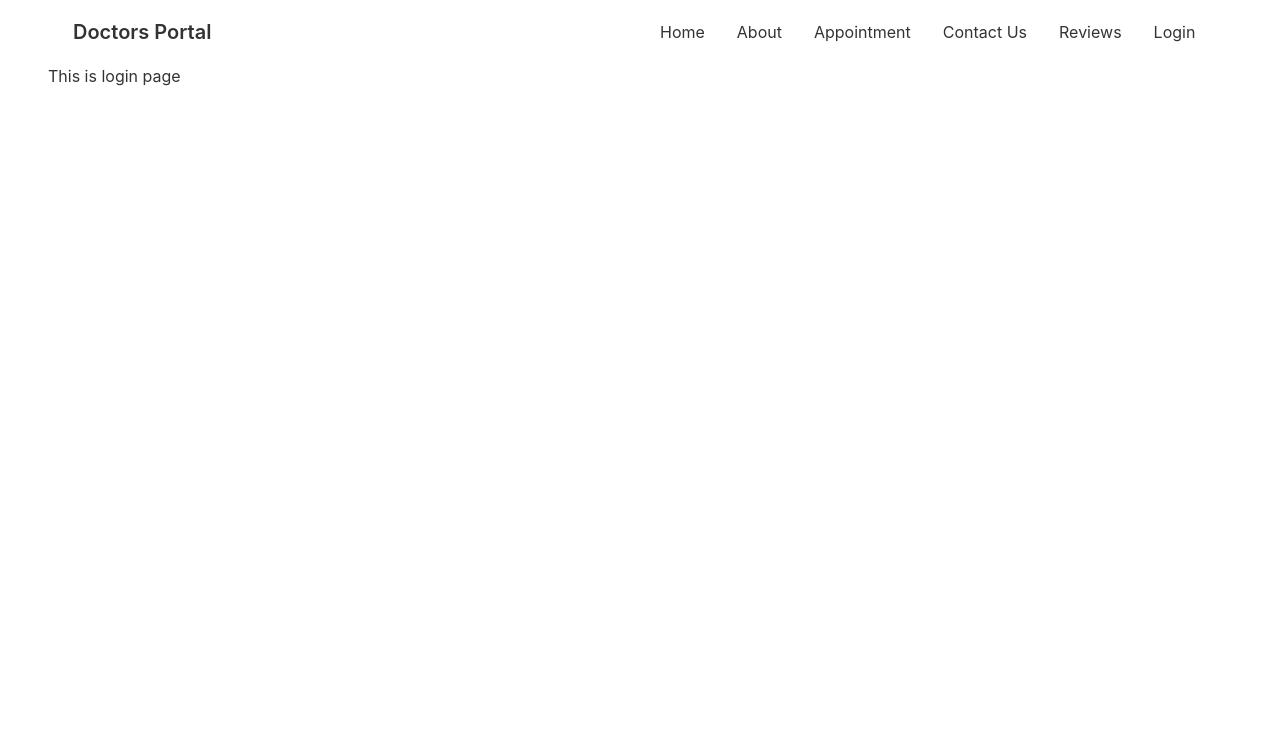
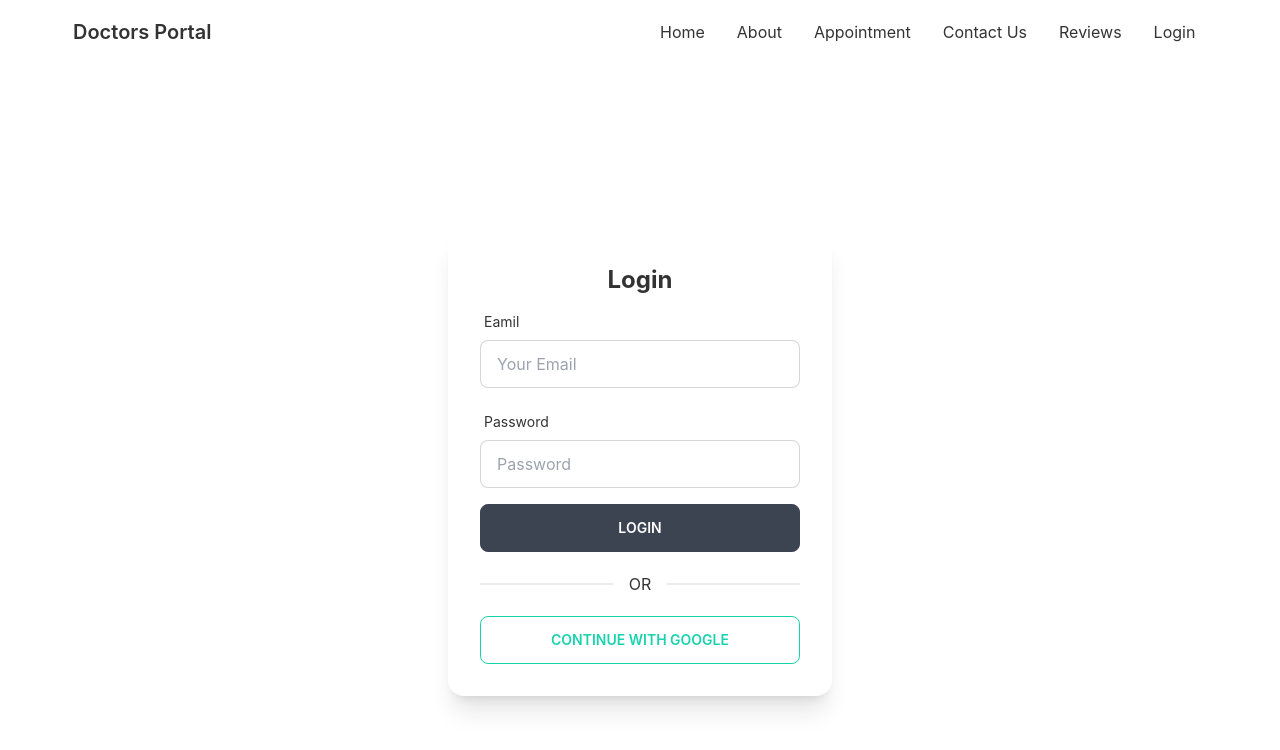
Before and after one commit to nasirmondol/doctors-portal-client, a React (Create React App) app: page /login in a window 1280 px wide. Shown: the top 750 px of the page. Built offline with nearby package versions, Linux system fonts and the light colour scheme; no server answers.

Commit message:
Login page setup

```diff
--- a/package.json
+++ b/package.json
@@ -8,9 +8,12 @@
     "@testing-library/user-event": "^13.5.0",
     "daisyui": "^2.46.0",
     "date-fns": "^2.29.3",
+    "firebase": "^9.15.0",
     "react": "^18.2.0",
     "react-day-picker": "^8.4.1",
     "react-dom": "^18.2.0",
+    "react-firebase-hooks": "^5.1.1",
+    "react-hook-form": "^7.41.5",
     "react-router-dom": "^6.6.1",
     "react-scripts": "5.0.1",
     "web-vitals": "^2.1.4"
--- a/src/Pages/Appointment/AppointmentBanner.js
+++ b/src/Pages/Appointment/AppointmentBanner.js
@@ -7,9 +7,9 @@ import { format } from 'date-fns';
 
 const AppointmentBanner = ({date, setDate}) => {
     return (
-        <div class="hero min-h-screen">
-            <div class="hero-content flex-col lg:flex-row-reverse">
-                <img src={doctorChair} class="max-w-sm rounded-lg shadow-2xl" alt='Doctor chair' />
+        <div className="hero min-h-screen">
+            <div className="hero-content flex-col lg:flex-row-reverse">
+                <img src={doctorChair} className="max-w-sm rounded-lg shadow-2xl" alt='Doctor chair' />
                 <div>
                     <DayPicker
                     mode="single"
--- /dev/null
+++ b/src/Pages/Appointment/BookingModal.js
@@ -0,0 +1,43 @@
+import { format } from 'date-fns';
+import React from 'react';
+
+const BookingModal = ({ treatment, date, setTreatment }) => {
+    const { _id, name, slots } = treatment;
+
+    const handleBooking = event =>{
+        event.preventDefault();
+        const slot = event.target.slot.value;
+        console.log(slot, name, _id);
+        setTreatment(null)
+    }
+
+
+    return (
+        <div>
+            <input type="checkbox" id="booking-modal" className="modal-toggle" />
+            <div className="modal modal-bottom sm:modal-middle">
+                <div className="modal-box">
+                    <label for="booking-modal" className="btn btn-sm btn-circle absolute right-2 top-2">✕</label>
+                    <h3 className="font-bold text-lg text-secondary py-4 text-center">Booking for: {treatment.name}</h3>
+
+                    <form onSubmit={handleBooking} className='grid grid-cols-1 gap-3 justify-items-center'>
+                        <input type="text" placeholder="Type here" className="input p-2 input-bordered input-info w-full max-w-xs" disabled value={format(date, 'PP')} />
+                        <select name='slot' className="select select-bordered w-full max-w-xs">
+                            {
+                                slots.map(slot => <option value={slot}>{slot}</option>)
+                            }
+
+                        </select>
+                        <input type="name" name='name' placeholder="Your name" className="input input-bordered input-info w-full max-w-xs" />
+                        <input type="email" name='email' placeholder="Your email" className="input input-bordered input-info w-full max-w-xs" />
+                        <input type="number" name='number'  placeholder="Phone number" className="input input-bordered input-info w-full max-w-xs" />
+                        <input type="submit" value="Submit" className="input input-bordered input-info w-full max-w-xs" />
+                    </form>
+
+                </div>
+            </div>
+        </div>
+    );
+};
+
+export default BookingModal;
--- a/src/Pages/Home/Info.js
+++ b/src/Pages/Home/Info.js
@@ -7,9 +7,9 @@ import phone from '../../assets/icons/phone.svg'
 const Info = () => {
     return (
         <div className='grid grid-cols-1 lg:grid-cols-3 gap-5 px-12'>
-            <InfoCard title="Opening Hours" bgClass="bg-gradient-to-r from-secondary to-primary" img={clock}></InfoCard>
-            <InfoCard title="Visit our location" bgClass=" bg-gradient-to-r from-secondary to-primary" img={marker}></InfoCard>
-            <InfoCard title="Contact us" bgClass="bg-gradient-to-r from-secondary to-primary" img={phone}></InfoCard>
+            <InfoCard title="Opening Hours" bgclassName="bg-gradient-to-r from-secondary to-primary" img={clock}></InfoCard>
+            <InfoCard title="Visit our location" bgclassName=" bg-gradient-to-r from-secondary to-primary" img={marker}></InfoCard>
+            <InfoCard title="Contact us" bgclassName="bg-gradient-to-r from-secondary to-primary" img={phone}></InfoCard>
         </div>
     );
 };
--- a/src/Pages/Login/Login.js
+++ b/src/Pages/Login/Login.js
@@ -1,9 +1,104 @@
 import React from 'react';
+import { useSignInWithEmailAndPassword, useSignInWithGoogle } from 'react-firebase-hooks/auth';
+import auth from '../../firebase.init';
+import { useForm } from "react-hook-form";
+import Loading from '../Shared/Loading';
+
+
 
 const Login = () => {
+    const [signInWithGoogle, gUser, gLoading, gError] = useSignInWithGoogle(auth);
+    const { register, formState: { errors }, handleSubmit } = useForm();
+
+    const [
+        signInWithEmailAndPassword,
+        user,
+        loading,
+        error,
+      ] = useSignInWithEmailAndPassword(auth);
+
+    if (gUser || user) {
+        console.log(user, gUser)
+    }
+    let signInError;
+
+    if(error || gError){
+        signInError = <p className='text-red-500'><small>{error?.message || gError?.message}</small></p>
+    }
+
+    if(loading || gLoading){
+        return <Loading/>
+    }
+
+    const onSubmit = (data) => {
+        signInWithEmailAndPassword(data.email, data.password)
+        console.log(data)
+    };
+
     return (
-        <div>
-            <h2>This is login page</h2>
+        <div className='flex h-screen justify-center items-center'>
+            <div className="card w-96 bg-white shadow-xl">
+                <div className="card-body">
+                    <h2 className="text-center text-2xl font-bold">Login</h2>
+                    <form onSubmit={handleSubmit(onSubmit)}>
+                        <div class="form-control w-full max-w-xs">
+                            <label class="label">
+                                <span class="label-text">Eamil</span>
+                            </label>
+                            <input
+                            type="email"
+                            placeholder="Your Email"
+                            class="input input-bordered w-full max-w-xs"
+                            {...register("email", {
+                                required:{
+                                    value: true,
+                                    message: 'email is required'
+                                },
+
+                                pattern: {
+                                    value: /[a-z0-9]+@[a-z]+\.[a-z]{2,3}/,
+                                    message: 'provide a valid Email'
+                                }
+                              })}
+                            />
+                            <label class="label">
+                            {errors.email?.type === 'required' && <span class="label-text-alt text-red-500">{errors.email.message}</span>}
+                            {errors.email?.type === 'pattern' && <span class="label-text-alt text-red-500">{errors.email.message}</span>}
+                            </label>
+                        </div>
+                        <div class="form-control w-full max-w-xs">
+                            <label class="label">
+                                <span class="label-text">Password</span>
+                            </label>
+                            <input
+                            type="password"
+                            placeholder="Password"
+                            class="input input-bordered w-full max-w-xs"
+                            {...register("password", {
+                                required:{
+                                    value: true,
+                                    message: 'password is required'
+                                },
+
+                                minLength: {
+                                    value: 6,
+                                    message: 'Password should be at least 6 character length'
+                                }
+                              })}
+                            />
+                            <label class="label">
+                            {errors.password?.type === 'required' && <span class="label-text-alt text-red-500">{errors.password.message}</span>}
+                            {errors.password?.type === 'minLength' && <span class="label-text-alt text-red-500">{errors.password.message}</span>}
+                            </label>
+                        </div>
+                        <p>{signInError}</p>
+                        <input className='btn w-full max-w-xs text-white' type="submit" value="LOGIN" />
+                    </form>
+                    <div className="divider">OR</div>
+                    <button onClick={() => signInWithGoogle()} class="text-secondary btn btn-outline uppercase">Continue with google</button>
+
+                </div>
+            </div>
         </div>
     );
 };
--- /dev/null
+++ b/src/Pages/Shared/Loading.js
@@ -0,0 +1,11 @@
+import React from 'react';
+
+const Loading = () => {
+    return (
+        <div class="flex items-center justify-center">
+            <div class="w-16 h-16 border-b-2 border-gray-900 rounded-full animate-spin"></div>
+        </div>
+    );
+};
+
+export default Loading;
--- /dev/null
+++ b/src/firebase.init.js
@@ -0,0 +1,27 @@
+// Import the functions you need from the SDKs you need
+import { initializeApp } from "firebase/app";
+import { getAuth } from "firebase/auth";
+// TODO: Add SDKs for Firebase products that you want to use
+// https://firebase.google.com/docs/web/setup#available-libraries
+
+// Your web app's Firebase configuration
+const firebaseConfig = {
+  apiKey: process.env.REACT_APP_API_KEY,
+  authDomain: process.env.REACT_APP_AUTH_DOMAIN,
+  projectId: process.env.REACT_APP_PROJECT_ID,
+  storageBucket: process.env.REACT_APP_STORAGE_BUCKET,
+  messagingSenderId: process.env.REACT_APP_MESSAGING_SENDER_ID,
+  appId: process.env.REACT_APP_APP_ID,
+  // apiKey: "AIzaSyAbuuZfMMnDmRh5LYqBjSdik4WuPJlWSx8",
+  // authDomain: "doctors-portal-989f9.firebaseapp.com",
+  // projectId: "doctors-portal-989f9",
+  // storageBucket: "doctors-portal-989f9.appspot.com",
+  // messagingSenderId: "16479926533",
+  // appId: "1:16479926533:web:f4d5ab8a64b288a9b21f6c"
+};
+
+// Initialize Firebase
+const app = initializeApp(firebaseConfig);
+const auth = getAuth(app)
+
+export default auth;
```
Also changed, not shown: public/appointmentOptions.json (+3 -26 lines), src/Pages/Appointment/AvailableAppointment.js (+11 -4 lines), src/Pages/Appointment/Service.js (+12 -6 lines), 1 other file (tests, documents, lock files or other folders).
